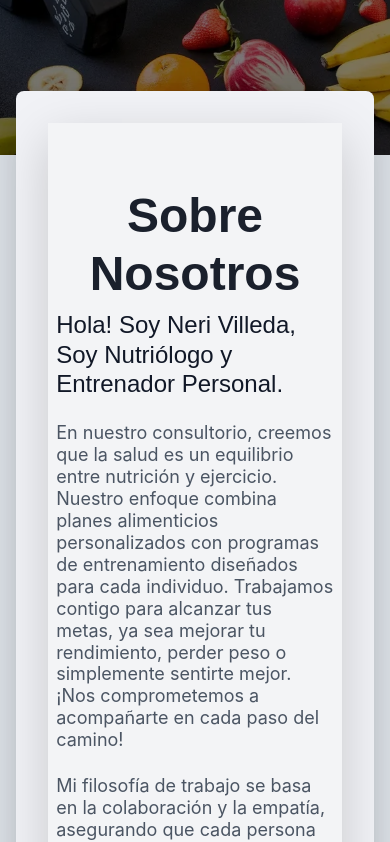
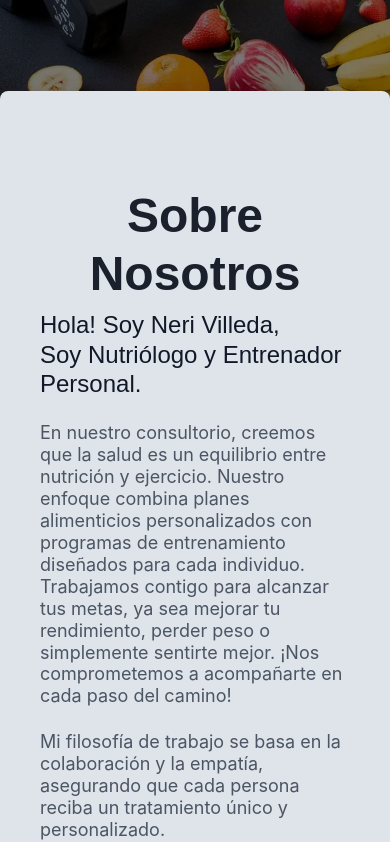
Before and after one commit to Danielroxs/NV, a React (Vite) app: page / in a window 390 px wide. Shown: the part 520-1362 px from the top of the page. Built offline with nearby package versions, Linux system fonts and the light colour scheme; a web font is replaced by a local one.

Commit message:
styled canvas

```diff
--- a/src/App.jsx
+++ b/src/App.jsx
@@ -25,7 +25,7 @@ const App = () => (
     </section>
 
     {/* Contenedor blanco que se superpone al Hero */}
-    <section className="relative -mt-16 bg-anti-flash-white shadow-lg rounded-lg z-10 p-8 w-11/12 mx-auto">
+    <section className="relative -mt-16 bg-city-lights shadow-lg rounded-lg z-10 p-8 w-full mx-auto">
       {/* Contenido de la landing page sobre el lienzo blanco */}
 
       <section>
--- a/src/sections/AboutUs.jsx
+++ b/src/sections/AboutUs.jsx
@@ -42,14 +42,14 @@ const AboutUs = () => {
   }, []);
 
   return (
-    <section className="bg-gray-100 py-16 shadow-lg ">
+    <section className="bg-city-lights py-16  ">
       <div className="text-center text-4xl font-bold font-palanquin">
         <h2>Sobre Nosotros</h2>
       </div>
 
       <div
         id="#about-us"
-        className="p-2 flex flex-col bg-gray-100 md:flex-row justify-around items-center md:mb-6"
+        className="p-2 flex flex-col md:flex-row justify-around items-center md:mb-6"
       >
         <div className="w-full text-start md:w-1/3 lg:w-1/3 mb-8 md:mb-0">
           <h2 className="text-2xl font-palanquin text-gray-900 mb-4">
--- a/src/sections/Benefits.jsx
+++ b/src/sections/Benefits.jsx
@@ -2,7 +2,7 @@ import { beneficios } from "../constants";
 
 const Benefits = () => {
   return (
-    <section className="bg-gray-100 text-slate-700 py-16">
+    <section className=" text-slate-700 py-16">
       <div className="container mx-auto px-6 text-center">
         <h2 className="text-3xl md:text-4xl font-bold mb-12">
           Beneficios combinados
--- a/src/sections/Maps.jsx
+++ b/src/sections/Maps.jsx
@@ -6,7 +6,7 @@ const Maps = () => {
   };
 
   return (
-    <section className="py-10 bg-gray-100">
+    <section className="py-10">
       <div className="container mx-auto px-6 text-center">
         <h2 className="text-white text-2xl md:text-4xl font-medium mb-2">
           Maps
--- a/src/sections/Services.jsx
+++ b/src/sections/Services.jsx
@@ -4,7 +4,7 @@ import services from "../images/services.webp";
 const Services = () => {
   return (
     <section
-      className="py-16 bg-cover bg-center"
+      className="py-16 bg-cover bg-center rounded-xl"
       style={{
         backgroundImage: `url(${services})`,
         backgroundPosition: "center",
--- a/src/sections/Testimonial.jsx
+++ b/src/sections/Testimonial.jsx
@@ -9,7 +9,7 @@ import { FaStar } from "react-icons/fa";
 
 const Testimonial = () => {
   return (
-    <section className="py-16  bg-gray-100">
+    <section className="py-16">
       <div className="container mx-auto px-6">
         <h2 className="text-4xl font-bold text-center text-gray-800 mb-12">
           Testimonios
```
